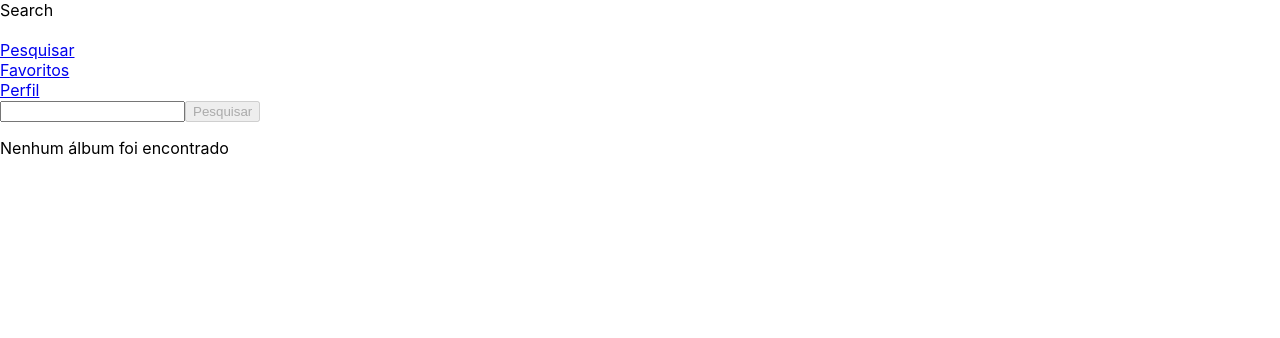
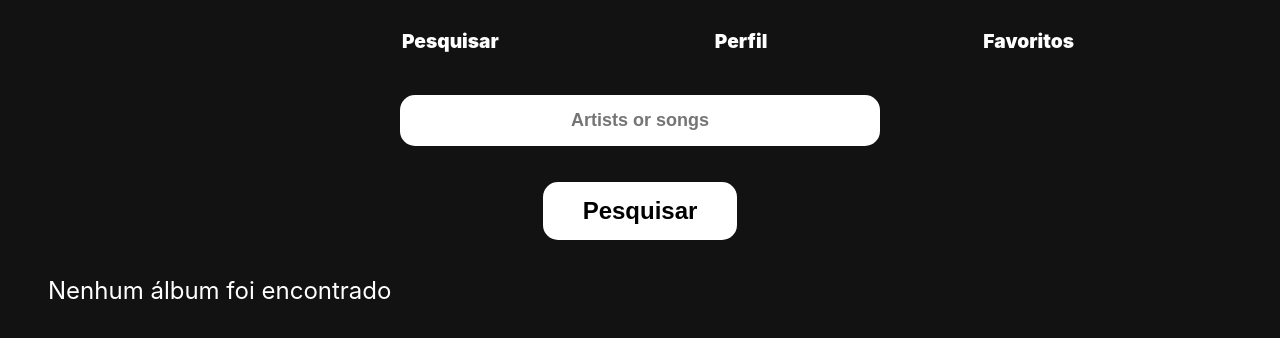
Before and after one commit to sergioruza/Tunes, a React (Create React App) app: page /search in a window 1280 px wide. Shown: the top 338 px of the page. Built offline with nearby package versions, Linux system fonts and the light colour scheme; the HTML template or start-up script is replaced by a standard one.

Commit message:
Fazendo css

```diff
--- /dev/null
+++ b/src/App.css
@@ -0,0 +1,153 @@
+* {
+  background-color: rgb(18, 18, 18);
+  border: 0;
+  list-style: none;
+  margin: 0;
+  padding: 0;
+  vertical-align: baseline;
+}
+
+.login {
+  align-items: center;
+  display: flex;
+  flex-direction: column;
+  justify-content: center;
+  margin-top: 20%;
+  text-align: center;
+  width: 100%;
+}
+
+.nameUser {
+  background-color: rgb(61, 59, 59);
+  border-radius: 15px;
+  color: white;
+  display: block;
+  font-size: xx-large;
+  margin: auto;
+  padding: 15px;
+  text-align: center;
+  width: 30em;
+}
+
+.btnLogin {
+  background-color: azure;
+  border-radius: 15px;
+  font-size: xx-large;
+  font-weight: 900;
+  margin: 40px auto;
+  padding: 20px 60px;
+}
+
+.btnLogin:hover {
+  background-color: rgb(28, 202, 89);
+  cursor: pointer;
+  transition: 1500ms;
+}
+
+.search {
+  align-items: center;
+  display: flex;
+  flex-direction: column;
+  justify-content: center;
+  margin-top: 2em;
+  text-align: center;
+  width: 100%;
+}
+
+.music {
+  background-color: white;
+  border-radius: 15px;
+  font-size: large;
+  font-weight: 550;
+  padding: 15px;
+  text-align: center;
+  width: 25em;
+}
+
+.btnSearch {
+  background-color: white;
+  border-radius: 15px;
+  color: black;
+  font-size: x-large;
+  font-weight: 900;
+  margin: 1.5em;
+  padding: 15px 40px;
+}
+
+.btnSearch:hover {
+  background-color: rgb(28, 202, 89);
+  cursor: pointer;
+  transition: 600ms;
+}
+
+.not {
+  color: white;
+  font-size: x-large;
+  margin-left: 2em;
+}
+
+header {
+  display: flex;
+  justify-content: space-evenly;
+}
+
+.nav {
+  border-radius: 8px;
+  color: white;
+  font-size: larger;
+  font-weight: 900;
+  margin-top: 1em;
+  padding: 10px;
+  text-align: center;
+  text-decoration: none;
+}
+
+.nav:hover {
+  background-color: #282828;
+  transition: 800ms;
+}
+
+.user {
+  color: rgb(28, 202, 89);
+  font-size: 3em;
+  margin-top: 0.5em;
+}
+
+.cardAlbum {
+  align-content: center;
+  display: flex;
+  flex-flow: row wrap;
+  justify-content: center;
+  width: 100%;
+}
+
+.card {
+  color: white;
+  display: flex;
+  flex-flow: column wrap;
+  justify-content: center;
+  margin: 7px;
+  text-align: center;
+  width: 20em;
+}
+
+.img {
+  margin: 0 auto;
+  text-align: center;
+  width: 12em;
+}
+
+.result {
+  color: white;
+  font-size: xx-large;
+  margin: 3em;
+}
+
+.albumLink {
+  color: white;
+  text-decoration: none;
+}
+
+.albumLink:hover {
+  background-color: rgb(28, 202, 89);
+}
--- a/src/App.js
+++ b/src/App.js
@@ -7,6 +7,7 @@ import NotFound from './pages/NotFound';
 import Profile from './pages/Profile';
 import ProfileEdit from './pages/ProfileEdit';
 import Search from './pages/Search';
+import './App.css';
 
 class App extends React.Component {
   render() {
--- a/src/components/CardAlbum.js
+++ b/src/components/CardAlbum.js
@@ -10,18 +10,19 @@ export default class CardAlbum extends Component {
 
       <div>
         { artistName.length === 0 ? <h2>Nenhum álbum foi encontrado</h2> : (
-          <>
-            <img src={ artworkUrl100 } alt={ artistName } />
+          <div className="card">
+            <img className="img" src={ artworkUrl100 } alt={ artistName } />
             <h3>{ collectionName }</h3>
             <p>{ artistName }</p>
             <Link
+              className="albumLink"
               to={ `/album/${collectionId}` }
               data-testid={ `link-to-album-${collectionId}` }
             >
-              Details
+              Músicas
 
             </Link>
-          </>
+          </div>
         ) }
       </div>
     );
--- a/src/components/Header.js
+++ b/src/components/Header.js
@@ -24,13 +24,27 @@ export default class Header extends Component {
     return (
       <header data-testid="header-component">
         {
-          loading ? <Loading /> : <h2 data-testid="header-user-name">{ userName }</h2>
+          loading
+            ? <Loading />
+            : (
+              <h2
+                className="user"
+                data-testid="header-user-name"
+              >
+                { userName }
+              </h2>
+            )
         }
-        <Link to="/search" data-testid="link-to-search">Pesquisar</Link>
-        <br />
-        <Link to="/favorites" data-testid="link-to-favorites">Favoritos</Link>
-        <br />
-        <Link to="/profile" data-testid="link-to-profile">Perfil</Link>
+        <Link className="nav" to="/search" data-testid="link-to-search">Pesquisar</Link>
+        <Link className="nav" to="/profile" data-testid="link-to-profile">Perfil</Link>
+        <Link
+          className="nav"
+          to="/favorites"
+          data-testid="link-to-favorites"
+        >
+          Favoritos
+
+        </Link>
       </header>
     );
   }
--- a/src/pages/Login.js
+++ b/src/pages/Login.js
@@ -33,7 +33,7 @@ export default class Login extends Component {
   render() {
     const { user, buttonDisabled, loading, redirect } = this.state;
     return (
-      <div data-testid="page-login">
+      <div className="login" data-testid="page-login">
 
         {
           loading ? <Loading /> : (
@@ -41,12 +41,13 @@ export default class Login extends Component {
               <label htmlFor="nameUser">
                 <input
                   onChange={ this.onChange }
-                  id="nameUser"
+                  className="nameUser"
                   data-testid="login-name-input"
                 />
               </label>
               <button
                 disabled={ buttonDisabled }
+                className="btnLogin"
                 type="button"
                 data-testid="login-submit-button"
                 onClick={ async () => {
--- a/src/pages/Search.js
+++ b/src/pages/Search.js
@@ -67,19 +67,21 @@ export default class Search extends Component {
 
     return (
       <div data-testid="page-search">
-        Search
         <Header />
+        <div className="search">
           {
             loading ? <Loading /> : (
               <>
                 <label htmlFor="music">
                   <input
+                    placeholder="Artists or songs"
                     onChange={ this.inputChange }
-                  id="music"
+                    className="music"
                     data-testid="search-artist-input"
                   />
                 </label>
                 <button
+                  className="btnSearch"
                   type="button"
                   disabled={ buttonDisable }
                   data-testid="search-artist-button"
@@ -93,11 +95,14 @@ export default class Search extends Component {
             )
           }
           {
-          success && <h3>{`Resultado de álbuns de: ${music}`}</h3>
+            success && <h3 className="result">{`Resultado de álbuns de: ${music}`}</h3>
           }
 
+        </div>
         {
-          arrayOfTunes.length === 0 ? <p>Nenhum álbum foi encontrado</p> : card
+          arrayOfTunes.length === 0
+            ? <p className="not">Nenhum álbum foi encontrado</p>
+            : <div className="cardAlbum">{card}</div>
         }
       </div>
     );
```
Lines whose indentation alone changed are shown as unchanged.
